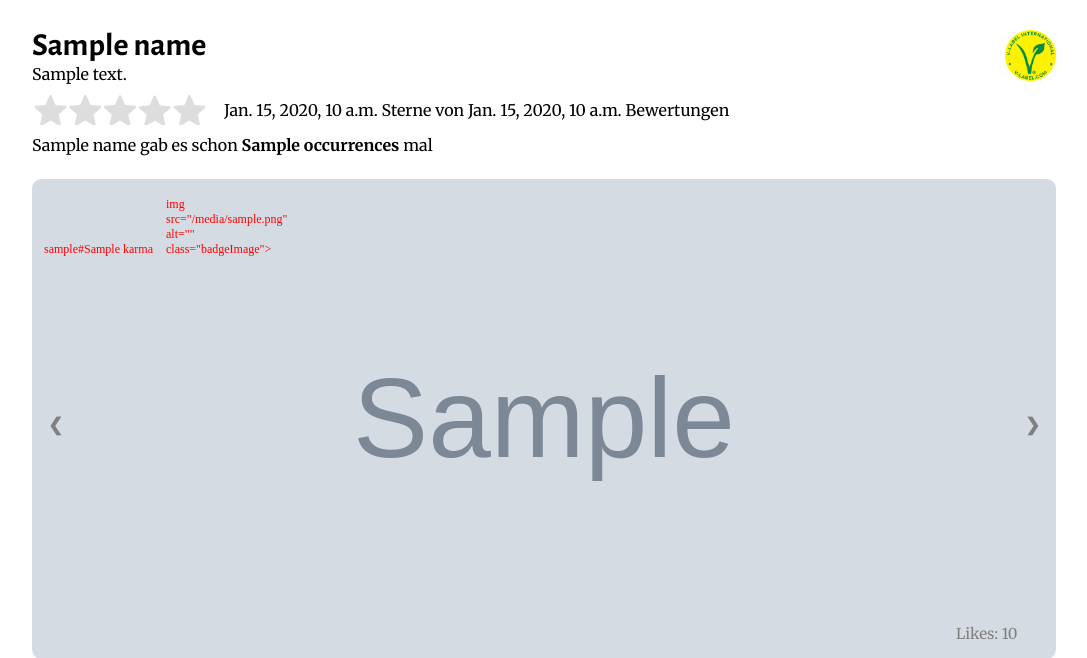
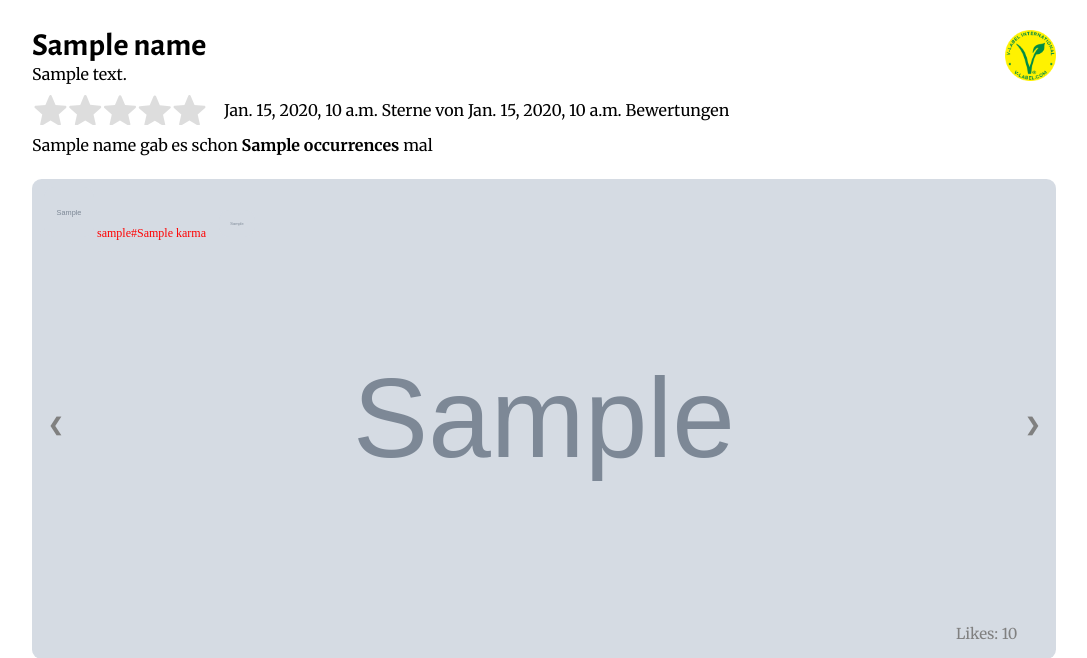
Before and after one commit to LarsZauberer/MensaRating, a Django app: template core/templates/menuType.html in a window 1280 px wide. Shown: the part 194-852 px from the top of the page, without its empty margins (96-1183 px from the left). Run offline with Django 4.2, Linux system fonts and the light colour scheme; the template is opened without the code that fills it: most values are stand-ins (such as "Sample title", 1, 10 or a date in 2020); grey boxes marked "Sample" are stand-in pictures.

Commit message:
Profilbilder anzeigen

```diff
--- a/core/models.py
+++ b/core/models.py
@@ -23,6 +23,7 @@ class Profil(models.Model):
     """
     karma = models.IntegerField(default=0)  # Karma points for the posts from the user.
     user = models.OneToOneField(User, on_delete=models.CASCADE)  # User linked to the profil. -> The profil is deleted when the user is deleted.
+    picture = models.ImageField(upload_to='profile_images', storage=storage_service, blank=True, null=True)  # Image of the user.
 
     def __str__(self):
         """
--- a/core/templates/menuType.html
+++ b/core/templates/menuType.html
@@ -45,13 +45,17 @@
     <div class="imageContainer">
         {% for image, badges in images %}
         <div class="imageSlide fade">
-            <div class="userName imageUserText"><span>{{image.profil.user.username}}#{{image.profil.karma}}</span>
+            <div class="userName imageUserText">
+                {% if image.profil.picture %}
+                    <img src="{{ image.profil.picture.url }}" alt="profil picture" width="50px" height="50px">
+                {% endif %}
+                <span>{{image.profil.user.username}}#{{image.profil.karma}}</span>
                 {% for i in badges %}
-                <div class="tooltip badge">
-                    img src="{{i.image.url}}" alt="" class="badgeImage">
-                    <div class="tooltiptext"><span style="font-weight: bold;">{{i.name}}</span><br><span
-                            style="">{{i.description}}</span></div>
-                </div>
+                    <div class="tooltip badge">
+                        <img src="{{i.image.url}}" alt="" class="badgeImage">
+                <div class="tooltiptext"><span style="font-weight: bold;">{{i.name}}</span><br><span
+                        style="">{{i.description}}</span></div>
+                    </div>
                 {% endfor %}
             </div>
             <div class="imgContainer">
```
Also changed, not shown: core/templates/menu.html (+9 -2 lines), core/migrations/0011_profil_picture_alter_menu_date.py (added).
